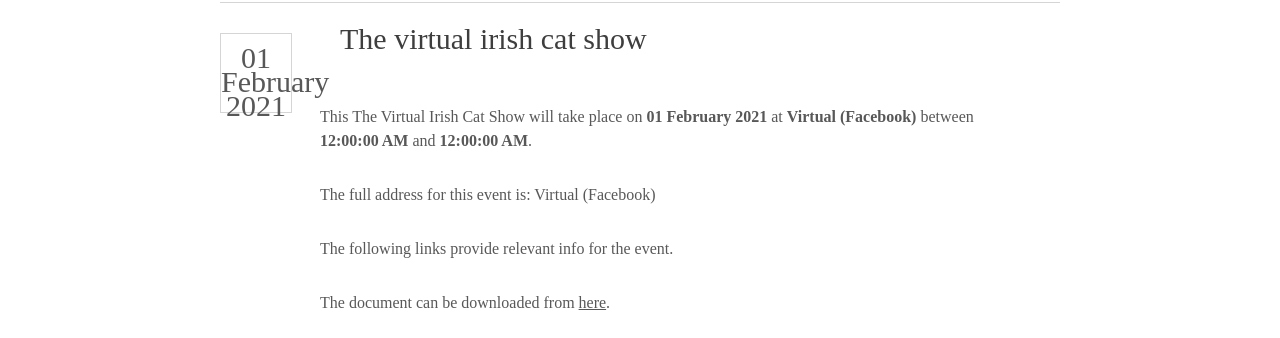
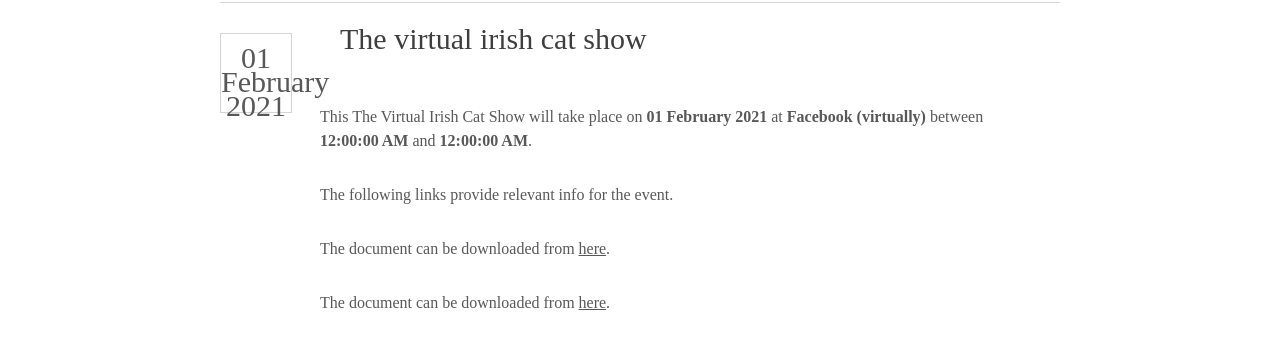
Before and after one commit to njtwomey/cork-cat-club, a Jekyll site: the page built from shows/schedule.md, in a window 1280 px wide, cut to the strip 0-646 px from the top of the page. Shown: the part 305-643 px from the top of the strip. Built offline with Jekyll 4.4.1, drawn with Linux system fonts in a browser that asks for light colours; some web fonts are replaced.

Commit message:
Update shows.yaml

```diff
--- a/_data/shows.yaml
+++ b/_data/shows.yaml
@@ -1,8 +1,8 @@
 - name: The Virtual Irish Cat Show
   start: 2021-02-01T00:00:00
   end: 2021-02-17T00:00:00
-  location: Virtual (Facebook)
-  address: Virtual (Facebook)
+  location: Facebook (virtually)
+  address:
   latitude:
   longitude:
   urls:
```
